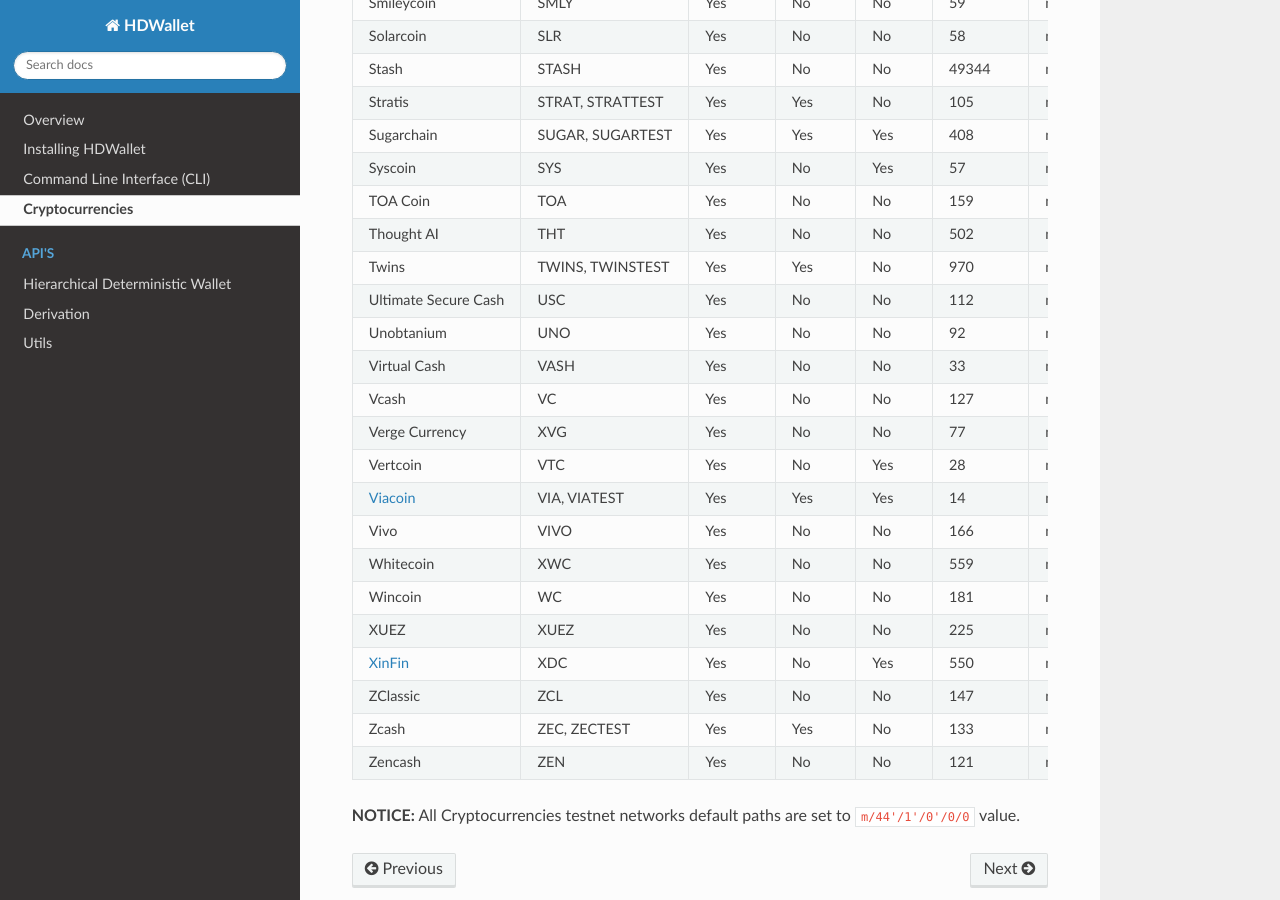
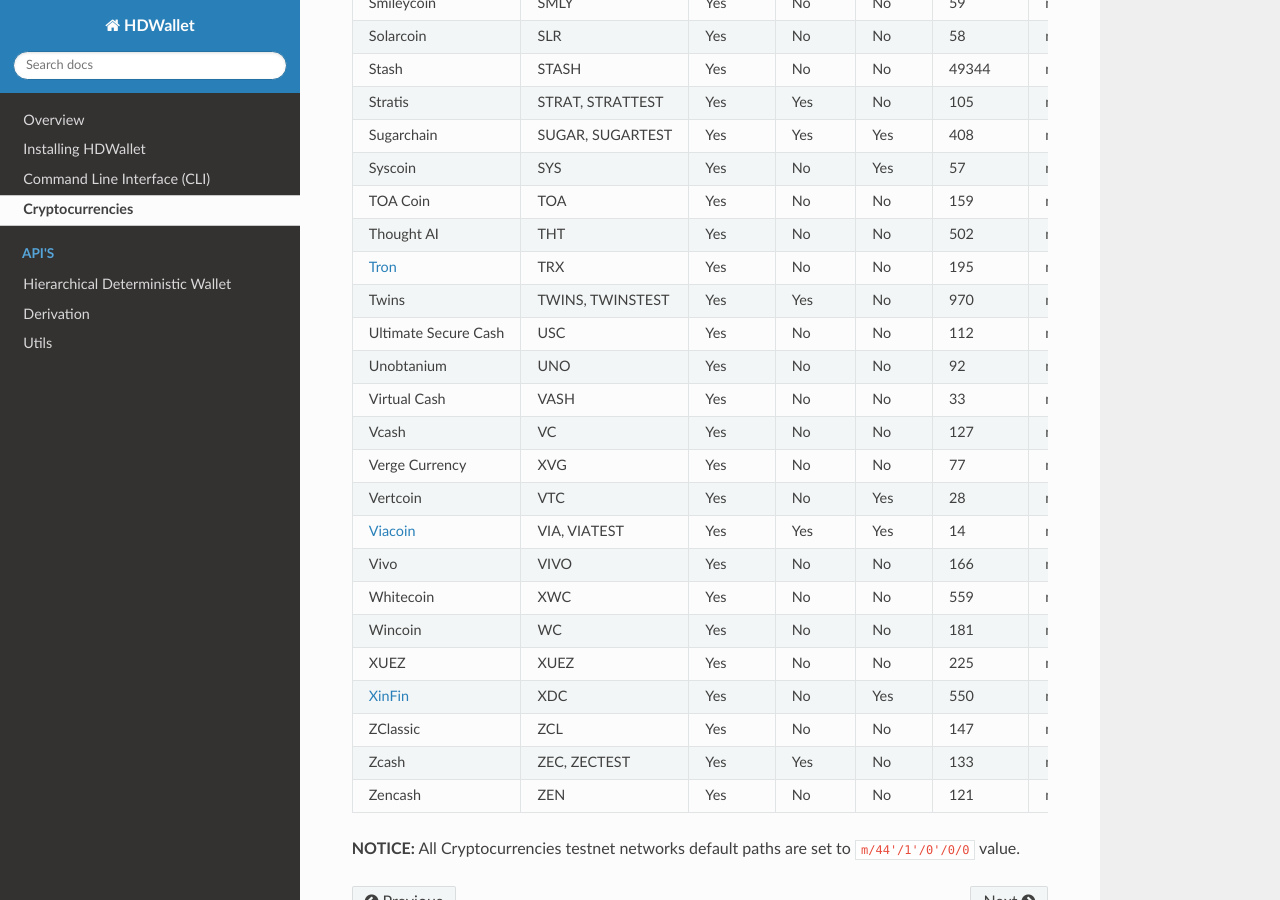
Before and after one commit to meherett/python-hdwallet, a Sphinx documentation site: the page built from docs/cryptocurrencies.rst, in a window 1280 px wide and 900 px high, scrolled down 4049 px. Built offline with Sphinx 7.4.7 and the Read the Docs theme 2.0.0, drawn with Linux system fonts in a browser that asks for light colours.

Commit message:
Add: Tron mainnet cryptocurrency by @alimohammad1995 user.

```diff
--- a/docs/cryptocurrencies.rst
+++ b/docs/cryptocurrencies.rst
@@ -878,6 +878,13 @@
      - No
      - 502
      - m/44'/502'/0'/0/0
+   * - `Tron <https://github.com/tronprotocol/java-tron>`_
+     - TRX
+     - Yes
+     - No
+     - No
+     - 195
+     - m/44'/195'/0'/0/0
    * - Twins
      - TWINS, TWINSTEST
      - Yes
```
Also changed, not shown: README.md (+4 -2 lines), 1 other file.
